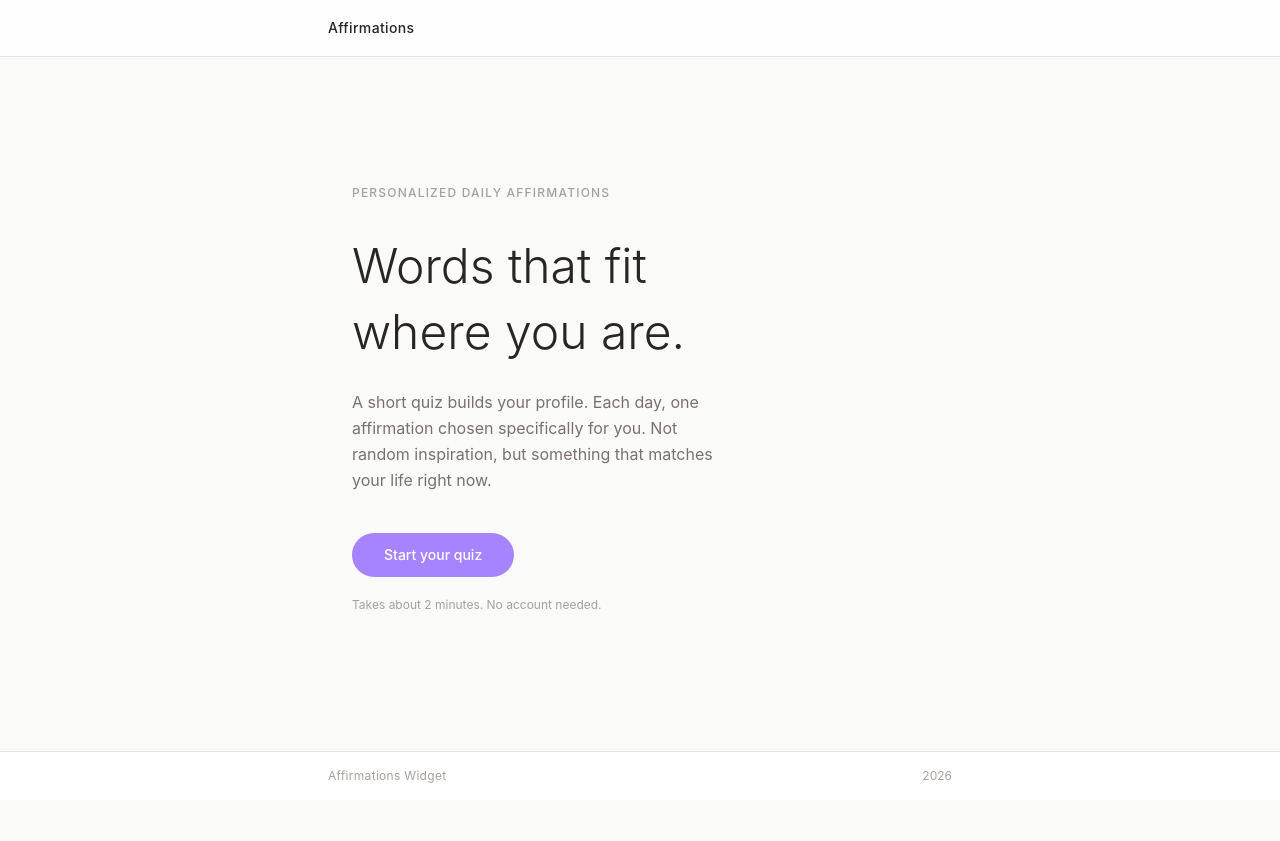
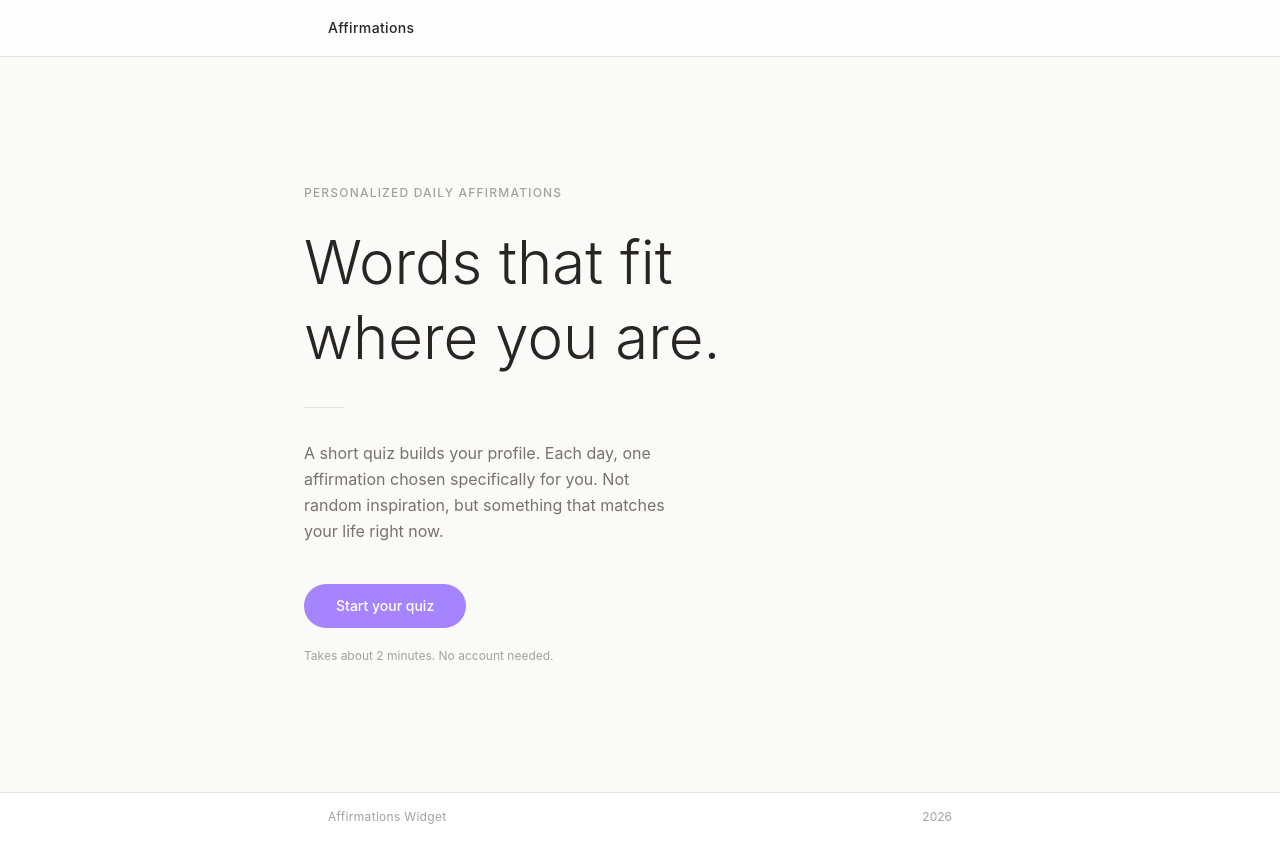
Before and after one commit to Miguel-Hernandez1/affirmations-widget, a React (Vite) app: page / in a window 1280 px wide. Before the commit the page ends 800 px from the top, so only its background shows below. Built offline with nearby package versions, Linux system fonts and the light colour scheme.

Commit message:
Polish HomePage hero section layout and typography
Scales h1 to text-5xl/text-6xl with leading-tight for more visual impact,
switches container to max-w-2xl (the DESIGN.md landing-page spec), and adds
a thin w-10 stone-200 divider between the headline and description for rhythm.

```diff
--- a/src/pages/HomePage.jsx
+++ b/src/pages/HomePage.jsx
@@ -11,15 +11,17 @@ export default function HomePage() {
 
   return (
     <div className="flex flex-col items-center justify-center flex-1 px-6 py-20 md:py-32">
-      <div className="max-w-xl w-full">
+      <div className="max-w-2xl w-full">
 
-        <p className="text-xs font-medium tracking-widest uppercase text-stone-400 mb-8">
+        <p className="text-xs font-medium tracking-widest uppercase text-stone-400 mb-6">
           Personalized daily affirmations
         </p>
 
-        <h1 className="text-4xl md:text-5xl font-light text-stone-800 leading-snug mb-6">
+        <h1 className="text-5xl md:text-6xl font-light text-stone-800 leading-tight mb-8">
           Words that fit<br />where you are.
         </h1>
+
+        <div className="w-10 h-px bg-stone-200 mb-8" />
 
         <p className="text-base text-stone-500 leading-relaxed mb-10 max-w-sm">
           A short quiz builds your profile. Each day, one affirmation
```
